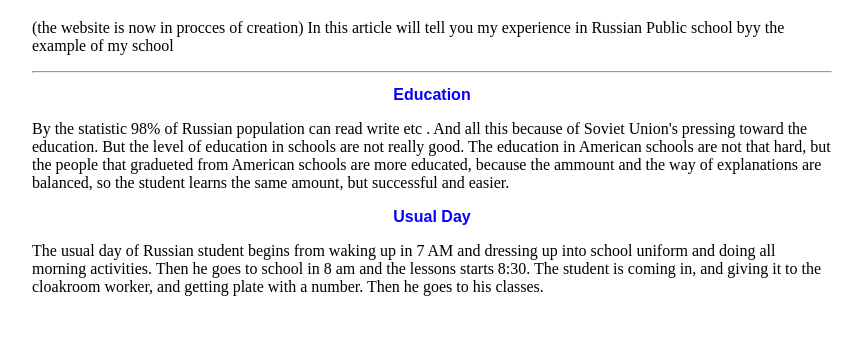
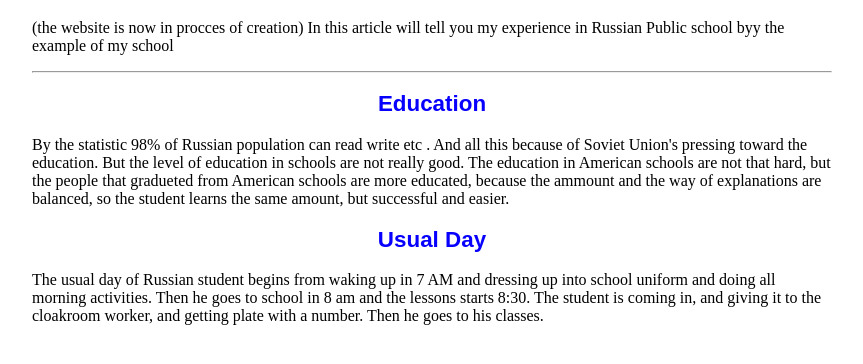
Before and after one commit to Igorjz25/Project-1, a plain HTML site: page index.html in a window 1280 px wide. Shown: the part 72-436 px from the top of the page, without its empty margins (208-1071 px from the left). Drawn offline with Linux system fonts and the light colour scheme.

Commit message:
Update index.html
size of <h2>

```diff
--- a/index.html
+++ b/index.html
@@ -14,7 +14,7 @@ h1 {           font-family: verdana;
                padding: 5px;
                }
 h2 {           font-family: arial;
-               font-size:100%;
+               font-size:140%;
                color: #0800FF;
                text-align: center;
                {
```
